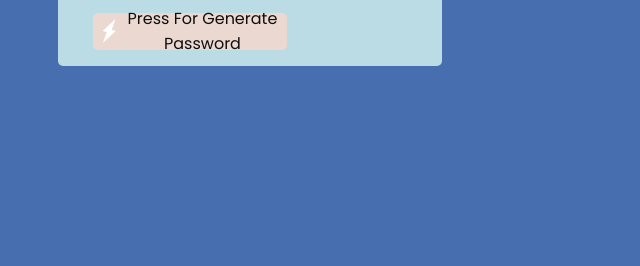
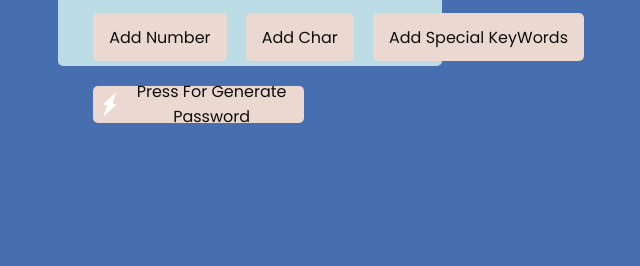
Before and after one commit to HarmeetSingh25/Password-Generator, a plain HTML site: page index.html in a window 1280 px wide. Shown: the part 534-800 px from the top of the page, without its empty margins (390-1030 px from the left). Drawn offline with Linux system fonts and the light colour scheme.

Commit message:
add three bbuttons with css

```diff
--- a/index.html
+++ b/index.html
@@ -14,7 +14,12 @@
           <input id="Passwod" type="text" placeholder="Passwod" />
           <img id="copy" src="rpg_img/images/copy.png" alt="" />
         </div>
-        <button onclick="PassWordGenrator()">
+        <div class="Extra_Feature">
+          <button>Add Number</button>
+          <button>Add Char</button>
+          <button>Add Special KeyWords</button>
+        </div>
+        <button id="GenratePass" onclick="PassWordGenrator()">
           <img src="rpg_img/images/generate.png" alt="" />Press For Generate
           Password
         </button>
--- a/style.css
+++ b/style.css
@@ -84,7 +84,7 @@ main {
 .Password_Container button {
   padding: 0.5rem;
   margin-left: 1.2rem;
-  width: 55%;
+  width: 60%;
   height: 10%;
   font-size: 1rem;
   border: none;
@@ -109,3 +109,12 @@ main {
   box-shadow: 3px 3px #0f0e0e;
   scale: 0.95;
 }
+.Extra_Feature {
+  display: flex;
+}
+.Extra_Feature button {
+  font-size: 1rem;
+  text-wrap: nowrap;
+  border-radius: 5px;
+  padding: 1.5rem 1rem;
+}
```
